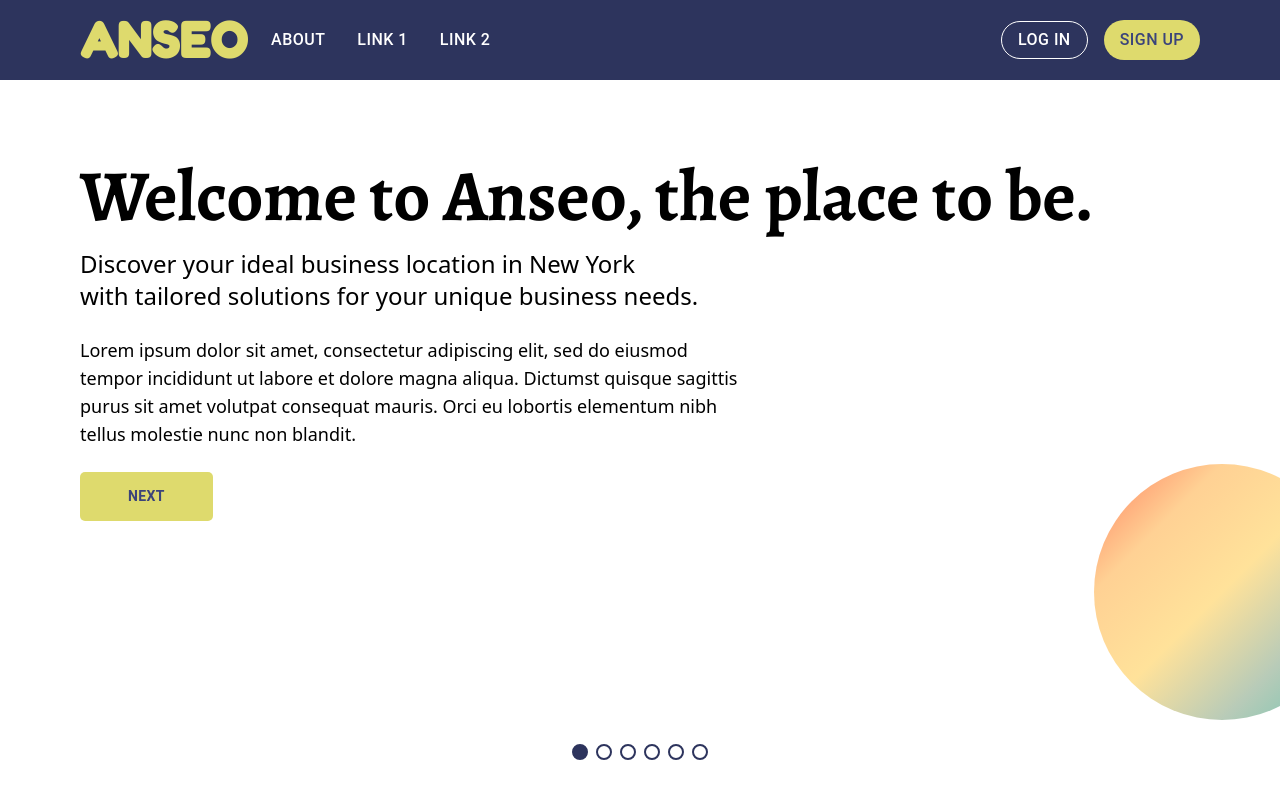
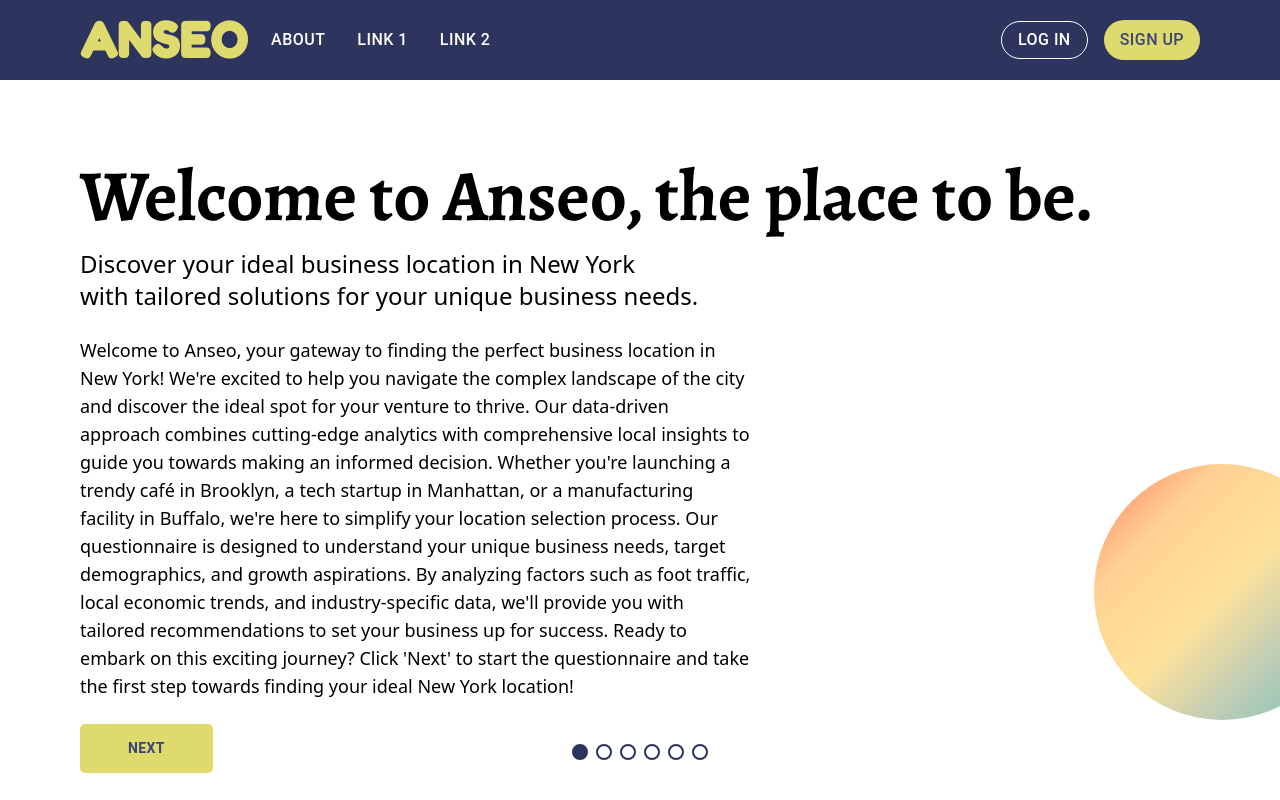
Before and after one commit to 0venBurn/Anseo, a React (Vite) app in the folder React-Frontend/: page /welcome in a window 1280 px wide. Built offline with nearby package versions, Linux system fonts and the light colour scheme; no server answers.

Commit message:
updated welcome page

```diff
--- a/React-Frontend/src/WelcomePage.tsx
+++ b/React-Frontend/src/WelcomePage.tsx
@@ -35,10 +35,22 @@ const WelcomePage: React.FC = () => {
             with tailored solutions for your unique business needs.
           </p>
           <p className="text-lg mb-6 max-w-2xl text-indigo-900">
-            Lorem ipsum dolor sit amet, consectetur adipiscing elit, sed do
-            eiusmod tempor incididunt ut labore et dolore magna aliqua. Dictumst
-            quisque sagittis purus sit amet volutpat consequat mauris. Orci eu
-            lobortis elementum nibh tellus molestie nunc non blandit.
+            Welcome to Anseo, your gateway to finding the perfect business
+            location in New York! We're excited to help you navigate the complex
+            landscape of the city and discover the ideal spot for your venture
+            to thrive. Our data-driven approach combines cutting-edge analytics
+            with comprehensive local insights to guide you towards making an
+            informed decision. Whether you're launching a trendy café in
+            Brooklyn, a tech startup in Manhattan, or a manufacturing facility
+            in Buffalo, we're here to simplify your location selection process.
+            Our questionnaire is designed to understand your unique business
+            needs, target demographics, and growth aspirations. By analyzing
+            factors such as foot traffic, local economic trends, and
+            industry-specific data, we'll provide you with tailored
+            recommendations to set your business up for success. Ready to embark
+            on this exciting journey? Click 'Next' to start the questionnaire
+            and take the first step towards finding your ideal New York
+            location!
           </p>
           <Button
             variant="contained"
```
